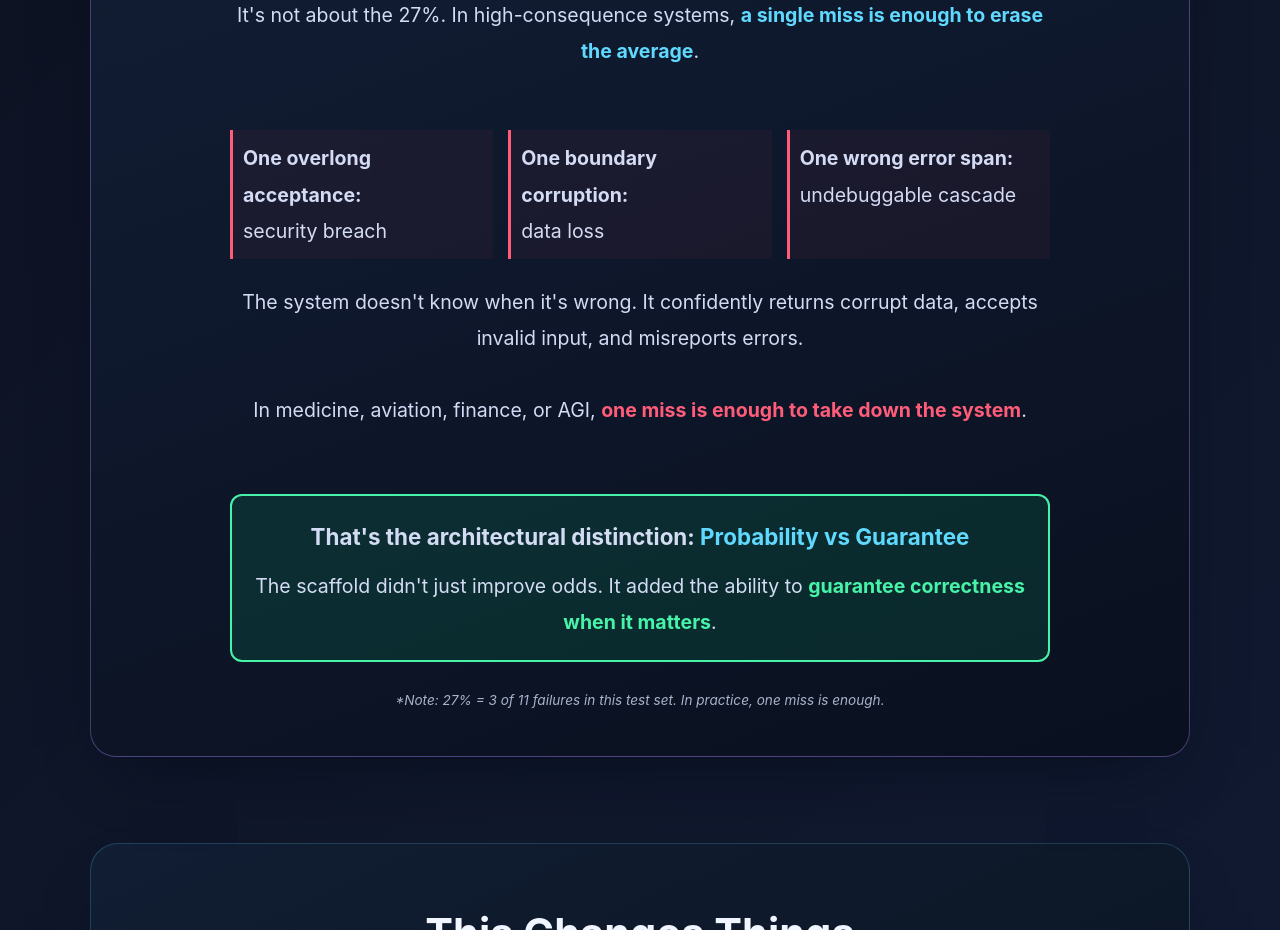
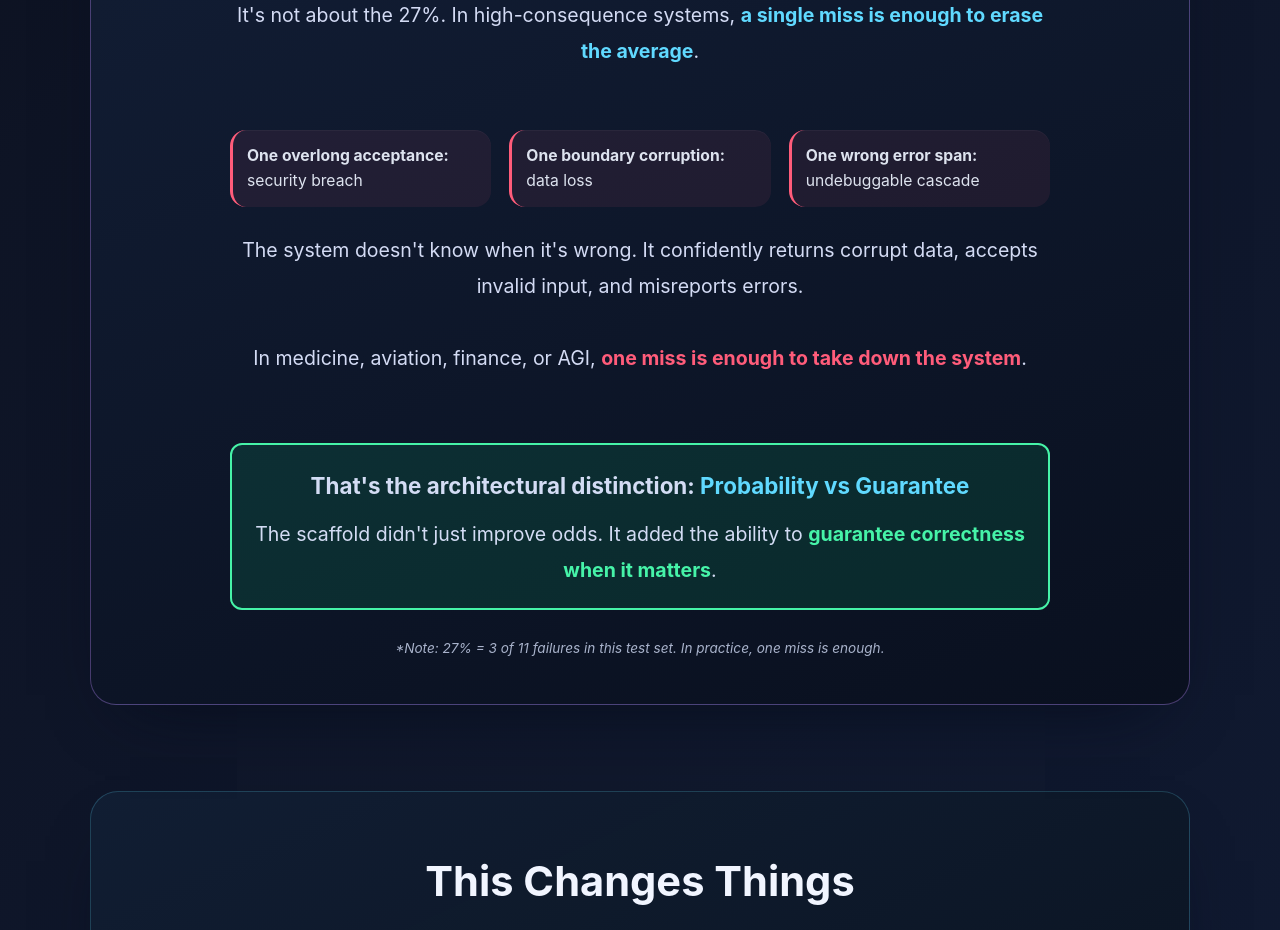
Before and after one commit to ttranslucent/nepsis-utf8-ab-harness, a plain HTML site: page index.html in a window 1280 px wide. Shown: the part 1431-2361 px from the top of the page. Drawn offline with Linux system fonts and the light colour scheme.

Commit message:
Improve mobile layout spacing

```diff
--- a/index.html
+++ b/index.html
@@ -179,6 +179,9 @@ h1 {
   .results-comparison {
     gap: 28px;
   }
+  .insight-warning-grid {
+    grid-template-columns: repeat(2, minmax(0, 1fr));
+  }
 }
 
 @media (max-width: 820px) {
@@ -206,10 +209,13 @@ h1 {
   .test-overview,
   .results-comparison {
     grid-template-columns: 1fr;
+    gap: 1.6rem;
   }
   .test-card,
   .implementation-card {
     padding: 22px;
+    max-width: 480px;
+    margin: 0 auto;
   }
   .test-title {
     flex-direction: column;
@@ -237,6 +243,10 @@ h1 {
   .insight-section {
     padding: 28px;
     margin: 48px 0;
+  }
+  .insight-warning-grid {
+    grid-template-columns: 1fr;
+    gap: 14px;
   }
   .cta-section {
     padding: 48px 28px;
@@ -274,6 +284,10 @@ h1 {
     font-size: .78rem;
     border-radius: 1rem;
   }
+  .test-card .code-block,
+  .implementation-card .code-block {
+    font-size: .75rem;
+  }
   .rfc-container {
     padding: 22px;
     border-radius: 18px;
@@ -281,6 +295,10 @@ h1 {
   .insight-text {
     font-size: 1rem;
     line-height: 1.7;
+  }
+  .insight-warning {
+    font-size: .94rem;
+    padding: 12px;
   }
   .cta-title {
     font-size: 2rem;
@@ -310,6 +328,7 @@ h1 {
   .test-card,
   .implementation-card {
     padding: 18px;
+    max-width: 100%;
   }
   .code-block {
     font-size: .74rem;
@@ -688,6 +707,25 @@ h1 {
   line-height: 1.85;
   max-width: 820px;
   margin: 0 auto;
+}
+
+.insight-warning-grid {
+  display: grid;
+  grid-template-columns: repeat(3, minmax(0, 1fr));
+  gap: 18px;
+  margin: 25px 0;
+  text-align: left;
+}
+
+.insight-warning {
+  padding: 14px;
+  border-left: 3px solid var(--red);
+  background: rgba(255,92,122,0.08);
+  border-radius: 16px;
+  box-shadow: inset 0 1px 0 rgba(255,255,255,.04);
+  line-height: 1.55;
+  font-size: .98rem;
+  color: rgba(238,244,255,.92);
 }
 
 .insight-highlight {
@@ -1096,14 +1134,14 @@ h1 {
     <div class="insight-text">
       Those 3 failures aren't random bugs. They are <span class="insight-highlight">systematic architectural blindness</span>.<br><br>
       It's not about the 27%. In high-consequence systems, <span class="insight-highlight">a single miss is enough to erase the average</span>.<br><br>
-      <div style="display: grid; grid-template-columns: 1fr 1fr 1fr; gap: 15px; margin: 25px 0; text-align: left;">
-        <div style="padding: 10px; border-left: 3px solid var(--red); background: rgba(255,71,87,0.05);">
+      <div class="insight-warning-grid">
+        <div class="insight-warning">
           <strong>One overlong acceptance:</strong><br> security breach
         </div>
-        <div style="padding: 10px; border-left: 3px solid var(--red); background: rgba(255,71,87,0.05);">
+        <div class="insight-warning">
           <strong>One boundary corruption:</strong><br> data loss
         </div>
-        <div style="padding: 10px; border-left: 3px solid var(--red); background: rgba(255,71,87,0.05);">
+        <div class="insight-warning">
           <strong>One wrong error span:</strong><br> undebuggable cascade
         </div>
       </div>
```
